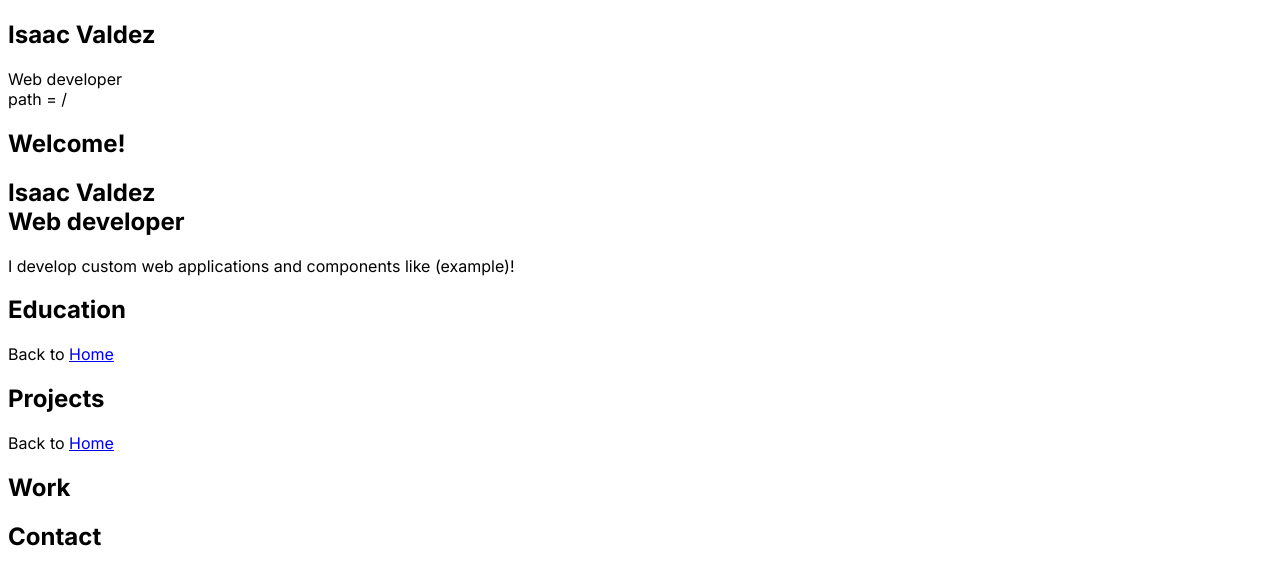
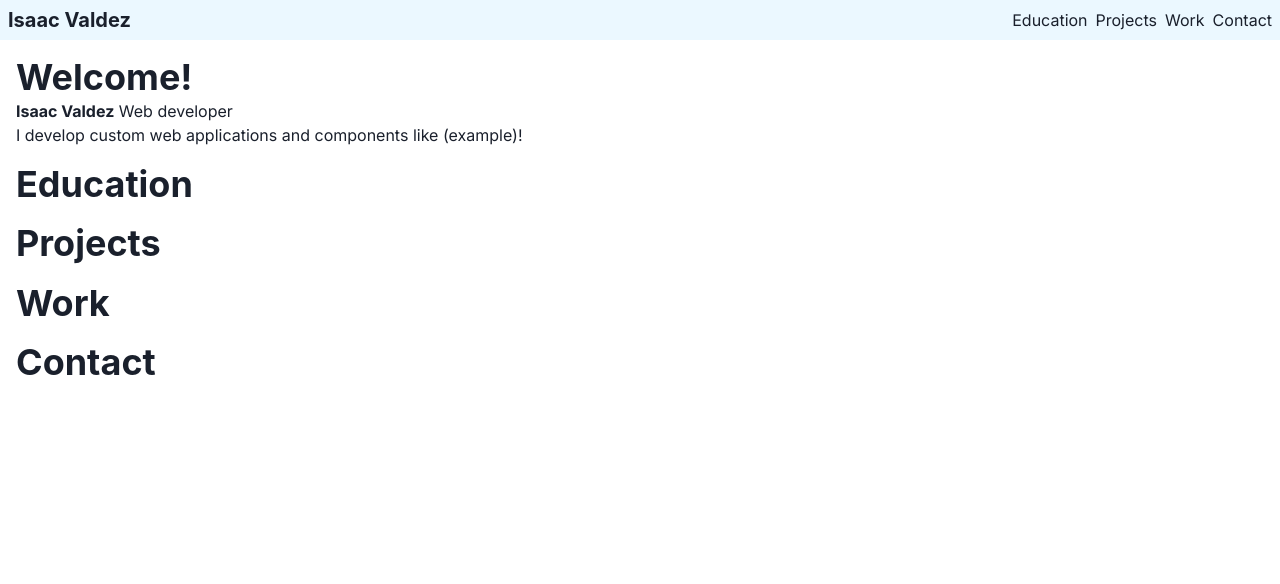
Before and after one commit to i12345/i12345.github.io, a Next.js app: page / in a window 1280 px wide. Shown: the top 584 px of the page. Built offline with nearby package versions, Linux system fonts and the light colour scheme.

Commit message:
section component

```diff
--- a/app/(sections)/contact/summary.tsx
+++ b/app/(sections)/contact/summary.tsx
@@ -1,12 +1,9 @@
-import Link from 'next/link'
+import { Section } from '../section'
 
 export default function ContactSectionSummary() {
-  return (
-    <>
-      <h1>Contact</h1>
-      <div>
+    return (
+        <Section header="Contact">
 
-      </div>
-    </>
-  )
+        </Section>
+    )
 }
--- a/app/(sections)/education/summary.tsx
+++ b/app/(sections)/education/summary.tsx
@@ -1,12 +1,9 @@
-import Link from 'next/link'
+import { Section } from '../section'
 
 export default function EducationSectionSummary() {
-  return (
-    <>
-      <h1>Education</h1>
-      <div>
-        Back to <Link href="/#">Home</Link>
-      </div>
-    </>
-  )
+    return (
+        <Section header="Education">
+
+        </Section>
+    )
 }
--- a/app/(sections)/projects/summary.tsx
+++ b/app/(sections)/projects/summary.tsx
@@ -1,12 +1,10 @@
 import Link from 'next/link'
+import { Section } from '../section'
 
 export default function ProjectsSectionSummary() {
-  return (
-    <>
-      <h1>Projects</h1>
-      <div>
-        Back to <Link href="/#">Home</Link>
-      </div>
-    </>
-  )
+    return (
+        <Section header="Projects">
+
+        </Section>
+    )
 }
--- /dev/null
+++ b/app/(sections)/section.tsx
@@ -0,0 +1,15 @@
+import { Box, Heading } from "@chakra-ui/react";
+import { PropsWithChildren, ReactNode, Ref, forwardRef } from "react";
+
+export interface SectionProps extends PropsWithChildren {
+    header: ReactNode
+}
+
+export const Section = forwardRef(({ header, children }: SectionProps, ref: Ref<HTMLDivElement>) => {
+    return (
+        <Box ref={ref} m="1em">
+            <Heading as="h1">{header}</Heading>
+            {children}
+        </Box>
+    )
+})
--- a/app/(sections)/welcome/summary.tsx
+++ b/app/(sections)/welcome/summary.tsx
@@ -1,16 +1,15 @@
-import Link from 'next/link'
+'use client'
+
+import { Box } from "@chakra-ui/react"
+import { Section } from '../section'
 
 export default function WelcomeSectionSummary() {
-  return (
-    <>
-      <h1>Welcome!</h1>
-      <h2>
-        <div>Isaac Valdez</div>
-        <div>Web developer</div>
-      </h2>
-      <p>
-        I develop custom web applications and components like (example)!
-      </p>
-    </>
-  )
+    return (
+        <Section header="Welcome!">
+            <Box fontSize="md"><strong>Isaac Valdez</strong> Web developer</Box>
+            <p>
+                I develop custom web applications and components like (example)!
+            </p>
+        </Section>
+    )
 }
--- a/app/(sections)/work/summary.tsx
+++ b/app/(sections)/work/summary.tsx
@@ -1,12 +1,9 @@
-import Link from 'next/link'
+import { Section } from '../section'
 
 export default function WorkSectionSummary() {
   return (
-    <>
-      <h1>Work</h1>
-      <div>
+    <Section header="Work">
 
-      </div>
-    </>
+    </Section>
   )
 }
--- a/app/layout.tsx
+++ b/app/layout.tsx
@@ -1,6 +1,7 @@
 import type { Metadata } from 'next'
 import { Inter } from 'next/font/google'
 import { NavBar } from './navbar'
+import { Providers } from './providers'
 
 const inter = Inter({ subsets: ['latin'] })
 
@@ -17,9 +18,15 @@ export default function RootLayout({
   return (
     <html lang="en">
       <body className={inter.className}>
-        <NavBar />
+        <Providers>
+          <div>
+            <NavBar />
 
-        {children}
+            <div>
+              {children}
+            </div>
+          </div>
+        </Providers>
       </body>
     </html>
   )
--- a/app/navbar.tsx
+++ b/app/navbar.tsx
@@ -1,10 +1,12 @@
 "use client";
 
+import { Button, ButtonGroup, Flex, Heading, Link, Spacer } from "@chakra-ui/react";
 import { usePathname, useSelectedLayoutSegment, useSelectedLayoutSegments } from "next/navigation"
 import React from "react"
 
 const navMenu = {
-    home: "/",
+    title: "Isaac Valdez",
+    home: "Portfoilio",
     sections: [
         {
             name: "Education",
@@ -26,15 +28,15 @@ const navMenu = {
 } as const
 
 export function NavBar(): React.ReactElement {
-    const url = usePathname()
-
     return (
-        <span>
-            <div>
-                <h2>Isaac Valdez</h2>
-                Web developer
-            </div>
-            <div>path = {url}</div>
-        </span>
+        <Flex minWidth='max-content' align="bottom" p={2} gap={2} bg="blue.50" backdropBlur={10}>
+            <Heading as="header" size="md">{navMenu.title}</Heading>
+            <Spacer />
+            <ButtonGroup>
+                {navMenu.sections.map(section => (
+                    <Link key={section.name} href={section.url}>{section.name}</Link>
+                ))}
+            </ButtonGroup>
+        </Flex>
     )
 }
--- a/app/page.tsx
+++ b/app/page.tsx
@@ -1,3 +1,5 @@
+'use client'
+
 import Link from 'next/link'
 import WelcomeSectionSummary from './(sections)/welcome/summary'
 import EducationSectionSummary from './(sections)/education/summary'
--- /dev/null
+++ b/app/providers.tsx
@@ -0,0 +1,8 @@
+// app/providers.tsx
+'use client'
+
+import { ChakraProvider } from '@chakra-ui/react'
+
+export function Providers({ children }: { children: React.ReactNode }) {
+  return <ChakraProvider>{children}</ChakraProvider>
+}
```
Also changed, not shown: package.json (+7 -2 lines), 1 other file (tests, documents, lock files or other folders).
